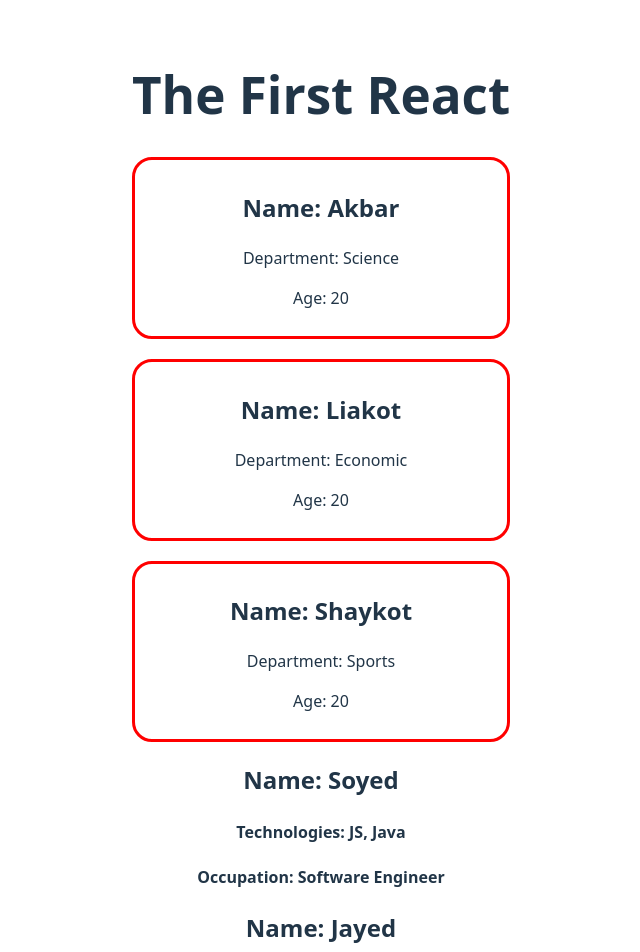
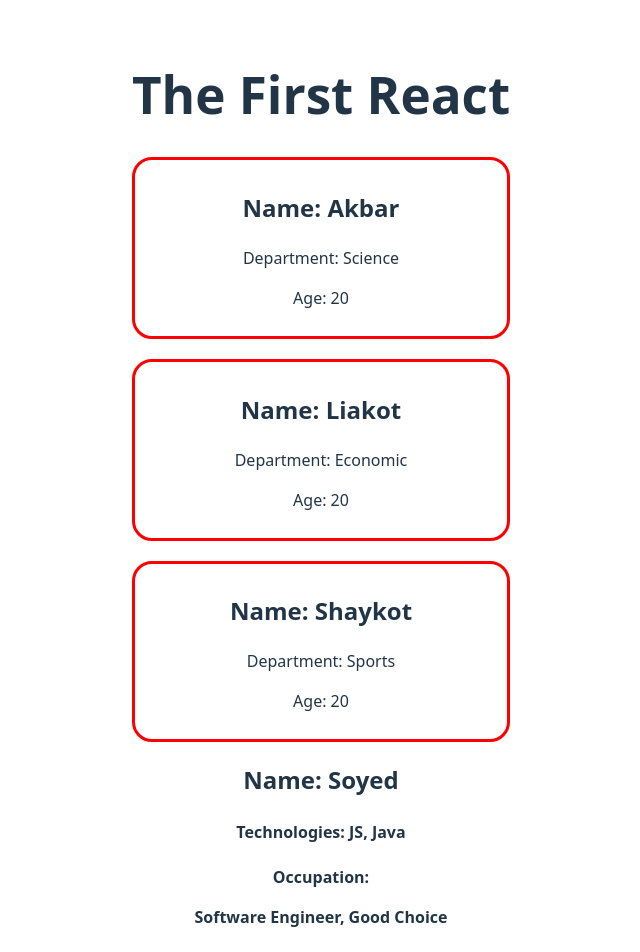
Before and after one commit to Mustakahmmed-dev/First-React, a React (Vite) app: page / in a window 1280 px wide. Shown: the top 952 px of the page, without its empty margins (319-959 px from the left). Built offline with nearby package versions, Linux system fonts and the light colour scheme.

Commit message:
changes through loop

```diff
--- a/src/App.jsx
+++ b/src/App.jsx
@@ -44,7 +44,9 @@ function Developer({name, tech, occu}){
     <div>
       <h2>Name: {name} </h2>
       <h4>Technologies: {tech} </h4>
-      <h4>Occupation: {occu} </h4>
+      <h4>Occupation:
+        {occu == "Software Engineer" ? <p> {occu}, Good Choice </p> : <p> {occu} Not bad</p> }
+      </h4>
     </div>
   )
 }
```
